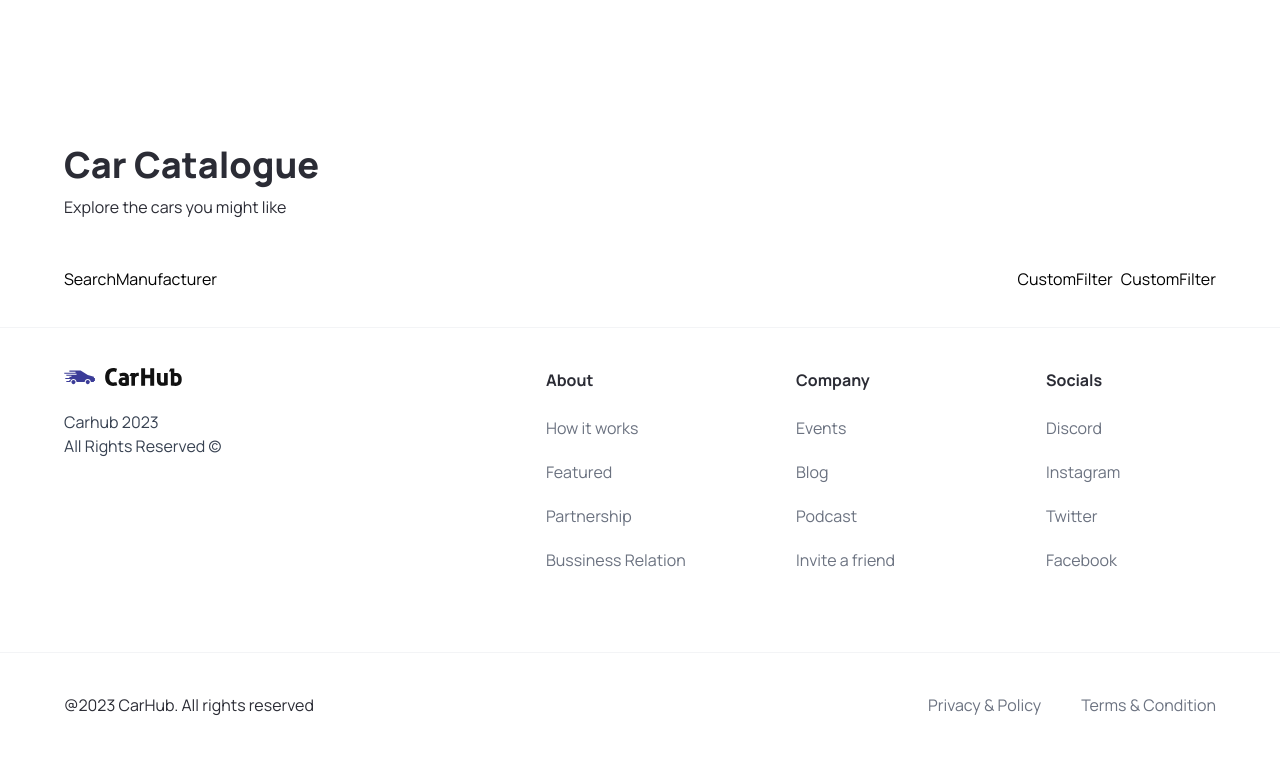
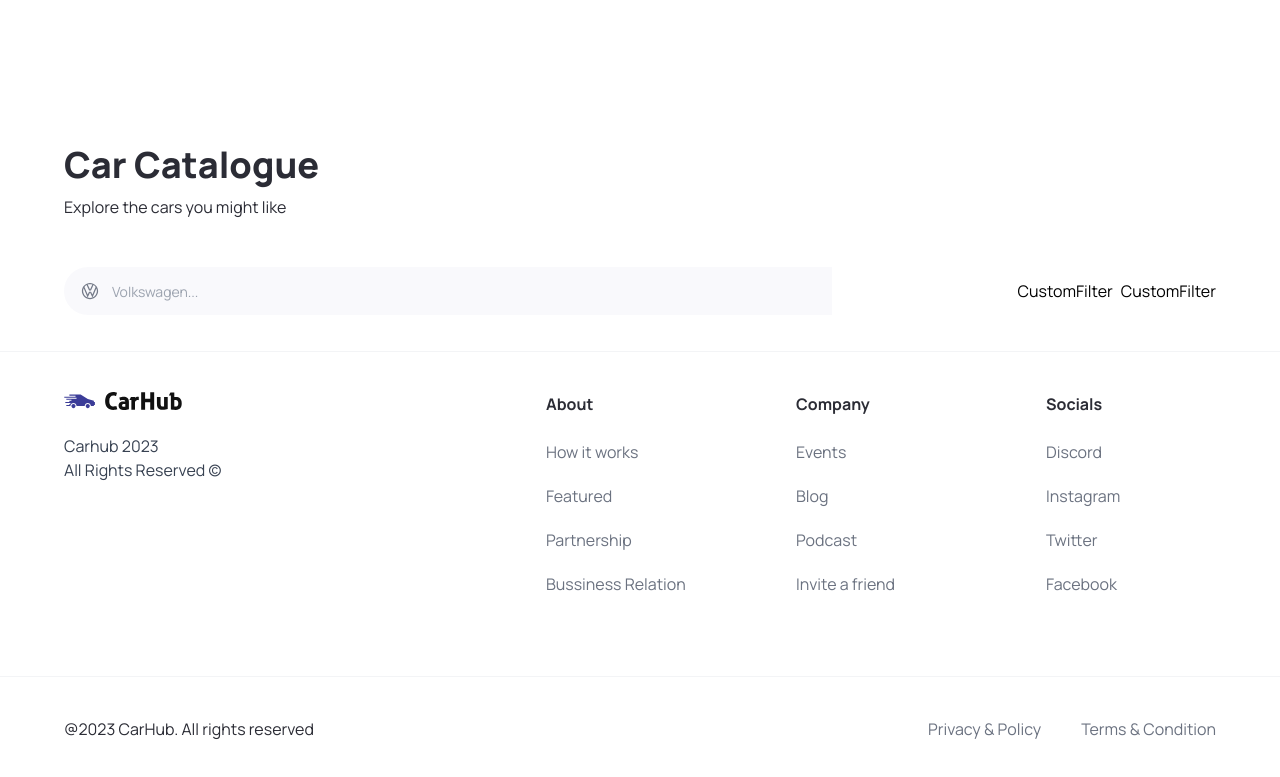
Before and after one commit to Desko95/car_showcase, a Next.js app: page / in a window 1280 px wide. Shown: the part 719-1496 px from the top of the page. Built offline with nearby package versions, Linux system fonts and the light colour scheme.

Commit message:
commit before Rapid API

```diff
--- a/components/SearchManufacturer.tsx
+++ b/components/SearchManufacturer.tsx
@@ -1,11 +1,111 @@
-import { Combobox, Transition } from '@headlessui/react';
+"use client";
+import Image from "next/image";
+import { Fragment, useState } from "react";
+import { Combobox, Transition } from "@headlessui/react";
 
-import { SearchManufacturerProps } from '@/types';
+import { manufacturers } from "@/constants";
+import { SearchManufacturerProps } from "@/types";
 
-const SearchManufacturer = ({ manufacturer, setManufacturer}: SearchManufacturerProps) => {
+const SearchManufacturer = ({
+  manufacturer,
+  setManufacturer,
+}: SearchManufacturerProps) => {
+  const [query, setQuery] = useState("");
+
+  const filteredManufacturers =
+    query === ""
+      ? manufacturers
+      : manufacturers.filter((item) =>
+          item
+            .toLowerCase()
+            .replace(/\s+/g, "")
+            .includes(query.toLowerCase().replace(/\s+/g, ""))
+        );
+
   return (
-    <div>SearchManufacturer</div>
-  )
-}
+    <div className="search-manufacturer">
+      <Combobox value={manufacturer} onChange={setManufacturer}>
+        <div className="relative w-full">
+          {/* Button for the combobox. Click on the icon to see the complete dropdown */}
+          <Combobox.Button className="absolute top-[14px]">
+            <Image
+              src="/car-logo.svg"
+              width={20}
+              height={20}
+              className="ml-4"
+              alt="car logo"
+            />
+          </Combobox.Button>
 
-export default SearchManufacturer
+          {/* Input field for searching */}
+          <Combobox.Input
+            className="search-manufacturer__input"
+            displayValue={(item: string) => item}
+            onChange={(event) => setQuery(event.target.value)} // Update the search query when the input changes
+            placeholder="Volkswagen..."
+          />
+
+          {/* Transition for displaying the options */}
+          <Transition
+            as={Fragment} // group multiple elements without introducing an additional DOM node i.e., <></>
+            leave="transition ease-in duration-100"
+            leaveFrom="opacity-100"
+            leaveTo="opacity-0"
+            afterLeave={() => setQuery("")} // Reset the search query after the transition completes
+          >
+            <Combobox.Options
+              className="absolute mt-1 max-h-60 w-full overflow-auto rounded-md bg-white py-1 text-base shadow-lg ring-1 ring-black ring-opacity-5 focus:outline-none sm:text-sm"
+              static
+            >
+              {filteredManufacturers.length === 0 && query !== "" ? (
+                <Combobox.Option
+                  value={query}
+                  className="search-manufacturer__option"
+                >
+                  Create "{query}"
+                </Combobox.Option>
+              ) : (
+                filteredManufacturers.map((item) => (
+                  <Combobox.Option
+                    key={item}
+                    className={({ active }) =>
+                      `relative search-manufacturer__option ${
+                        active ? "bg-primary-blue text-white" : "text-gray-900"
+                      }`
+                    }
+                    value={item}
+                  >
+                    {({ selected, active }) => (
+                      <>
+                        <span
+                          className={`block truncate ${
+                            selected ? "font-medium" : "font-normal"
+                          }`}
+                        >
+                          {item}
+                        </span>
+
+                        {/* Show an active blue background color if the option is selected */}
+                        {selected ? (
+                          <span
+                            className={`absolute inset-y-0 left-0 flex items-center pl-3 ${
+                              active
+                                ? "text-white"
+                                : "text-pribg-primary-purple"
+                            }`}
+                          ></span>
+                        ) : null}
+                      </>
+                    )}
+                  </Combobox.Option>
+                ))
+              )}
+            </Combobox.Options>
+          </Transition>
+        </div>
+      </Combobox>
+    </div>
+  );
+};
+
+export default SearchManufacturer;
```
